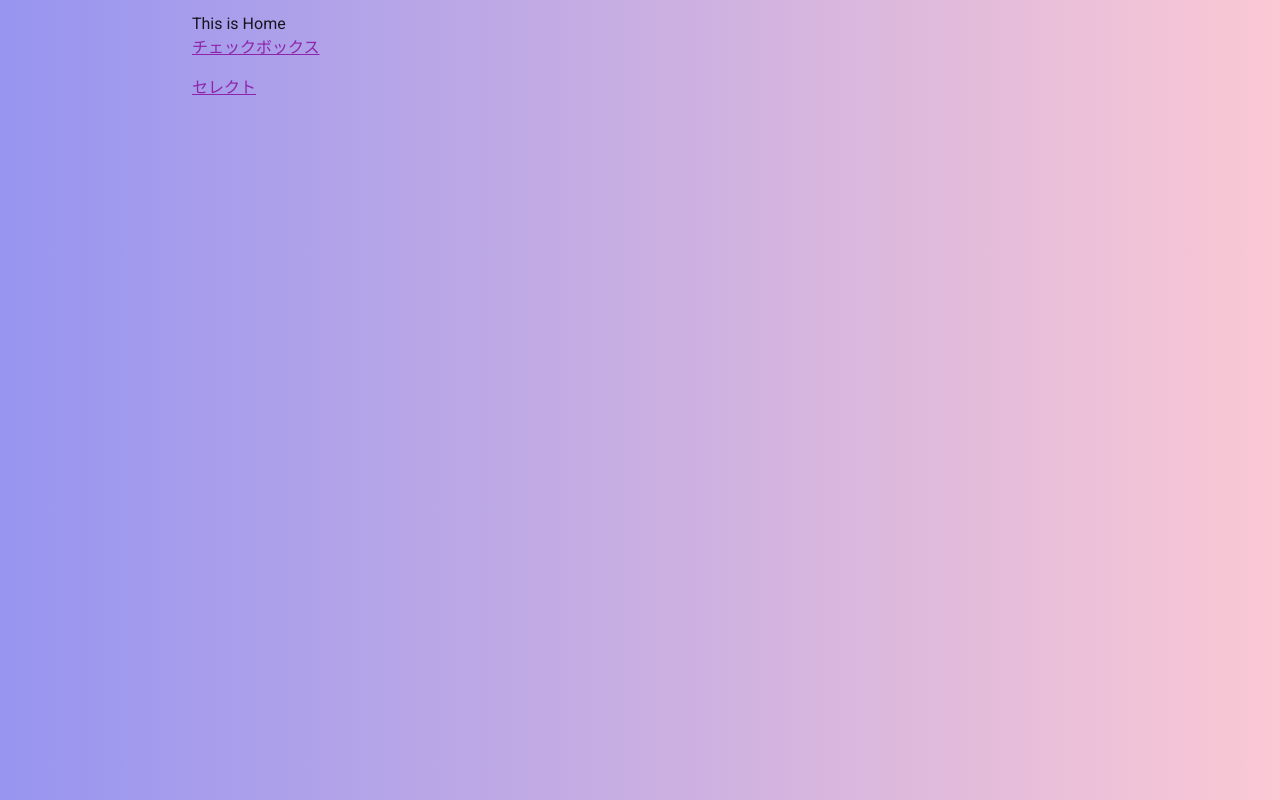
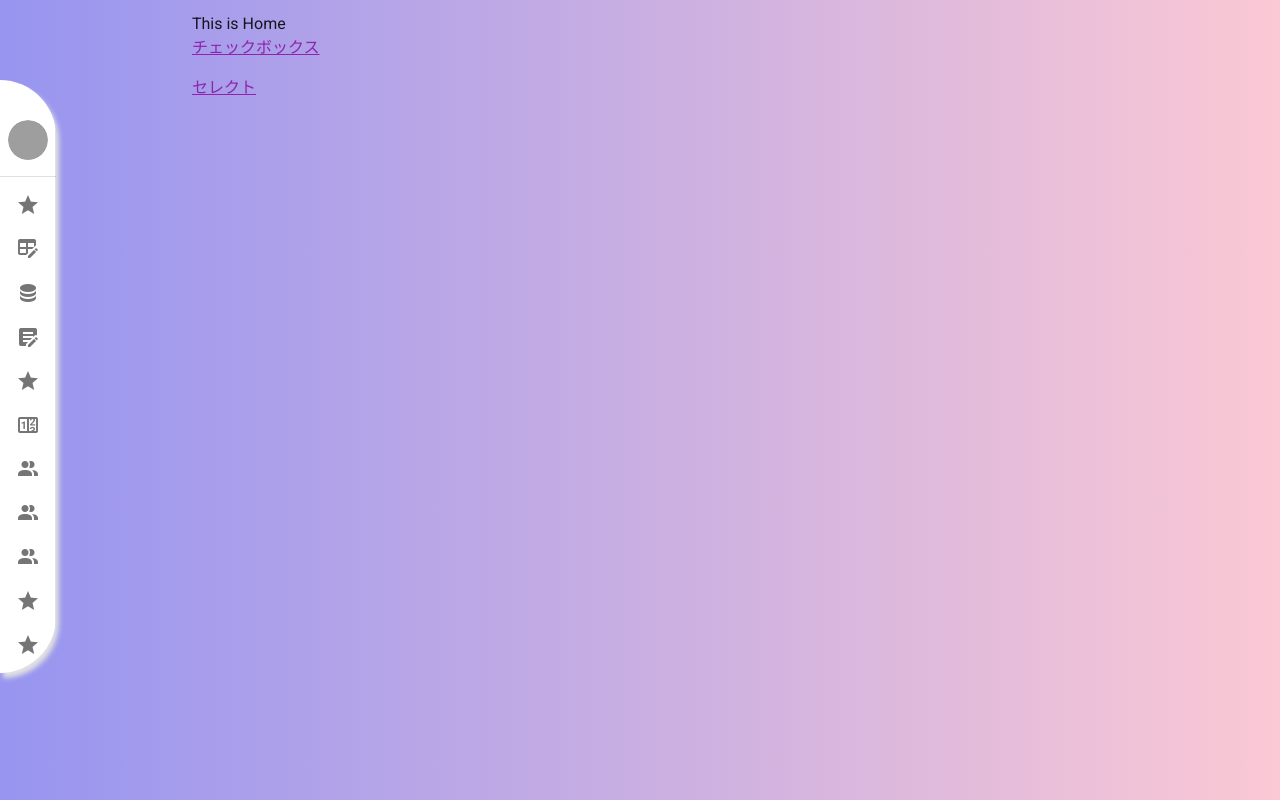
Before and after one commit to basicactor/my-vue2-sandbox, a Vue app: page / in a window 1280 px wide. Built offline with nearby package versions, Linux system fonts and the light colour scheme; grey boxes are pictures that could not be loaded.

Commit message:
サイドバーを常に表示するように修正

```diff
--- a/src/App.vue
+++ b/src/App.vue
@@ -3,7 +3,7 @@
     <v-main>
       <Header v-if="authStore.isAuthenticated" />
       <div>
-        <SideNavi v-if="authStore.isAuthenticated" />
+        <SideNavi v-if="true" />
         <MainWrapper>
           <BaseLoading />
           <router-view />
```
